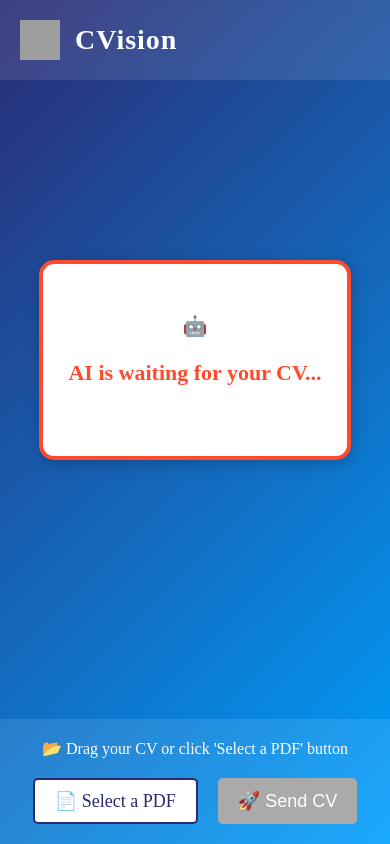
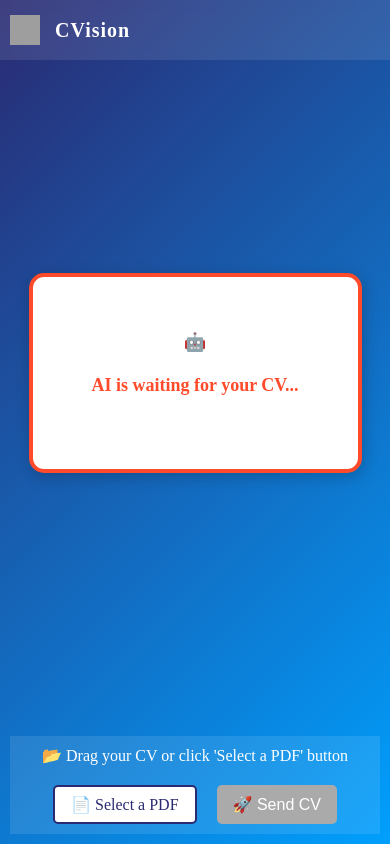
Before and after one commit to skarahan35/cvision, an Angular app: page / in a window 390 px wide. Built offline with nearby package versions, Linux system fonts and the light colour scheme; grey boxes are pictures that could not be loaded.

Commit message:
css update

```diff
--- a/src/app/app.component.scss
+++ b/src/app/app.component.scss
@@ -199,3 +199,46 @@ html {
   border-radius: 15px;
   transition: border-color 0.5s ease-in-out;
 }
+@media screen and (max-width: 768px) {
+  .container {
+    padding: 10px;
+  }
+
+  .header {
+    height: 60px;
+    padding-left: 10px;
+  }
+
+  .header h1 {
+    font-size: 20px;
+  }
+
+  .bot-icon {
+    width: 30px;
+    height: 30px;
+  }
+
+  .chat-bubble {
+    width: 90%;
+    padding: 20px;
+    font-size: 18px;
+  }
+
+  .chat-content {
+    max-height: 40vh;
+    font-size: 16px;
+  }
+
+  .upload-box {
+    padding: 10px;
+  }
+
+  .file-label, .send-btn {
+    font-size: 16px;
+    padding: 8px 16px;
+  }
+
+  .animated-text {
+    font-size: 18px;
+  }
+}
```
